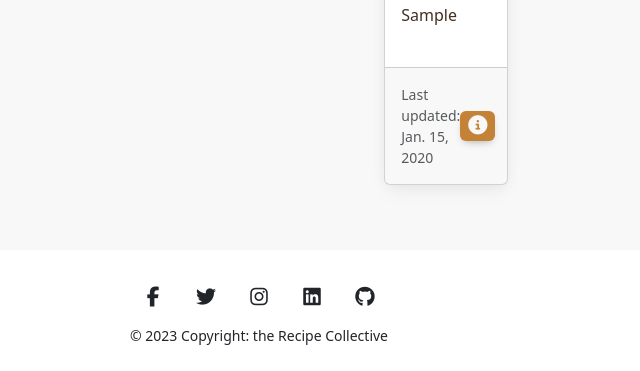
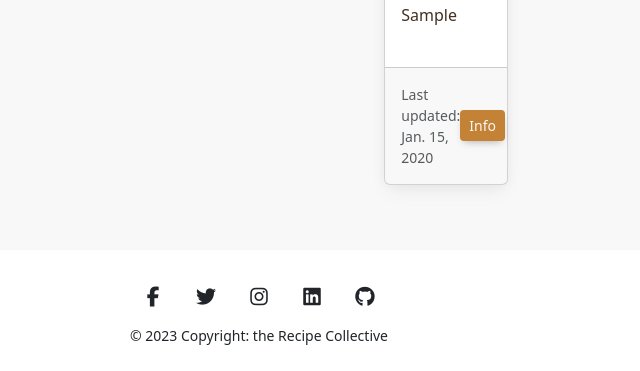
Before and after one commit to SandraBergstrom/theRecipeCollective, a Django app: page /home/ in a window 1280 px wide. Shown: the part 695-1066 px from the top of the page, without its empty margins (381-1021 px from the left). Run offline with Django 3.2, Linux system fonts and the light colour scheme; tables that the repository leaves empty hold one stand-in row (values such as "Sample post"); some libraries are stand-ins or nearby versions.

Commit message:
Change style info button

```diff
--- a/cookbook/templates/cookbook/home.html
+++ b/cookbook/templates/cookbook/home.html
@@ -29,7 +29,7 @@
                 </div>
                 <div class="card-footer d-flex justify-content-between align-items-center pt-3 pb-3">
                     <small class="text-muted">Last updated: {{ recipe.date_updated }}</small>
-                    <a href="{% url 'recipe-detail' recipe.id %}" class="btn btn-custom-primary info-btn"><i class="fas fa-info-circle"></i></a>
+                    <a href="{% url 'recipe-detail' recipe.id %}" class="btn btn-custom-primary info-btn btn-sm">Info</a>
                 </div>
             </div>
         </div>
--- a/static/cookbook/css/style.css
+++ b/static/cookbook/css/style.css
@@ -127,15 +127,10 @@ a {
 }
 
 .info-btn {
-    height: 30px;
-    width: 35px;
     display: flex;
     align-items: center;
     justify-content: center;
-}
-
-.info-btn i {
-    font-size: 1.2rem;
+    text-transform: capitalize;
 }
 
 /* ALL PAGES */
--- a/users/templates/users/favorites.html
+++ b/users/templates/users/favorites.html
@@ -33,7 +33,7 @@
                 </div>
                 <div class="card-footer d-flex justify-content-between align-items-center pt-3 pb-3">
                     <small class="text-muted">Last updated: {{ recipe.date_updated }}</small>
-                    <a href="{% url 'recipe-detail' recipe.id %}" class="btn btn-custom-primary info-btn"><i class="fas fa-info-circle"></i></a>
+                    <a href="{% url 'recipe-detail' recipe.id %}" class="btn btn-custom-primary info-btn btn-sm">Info</a>
                 </div>
             </div>
         </div>
--- a/users/templates/users/myrecipes.html
+++ b/users/templates/users/myrecipes.html
@@ -32,7 +32,7 @@
                     </div>
                     <div class="card-footer d-flex justify-content-between align-items-center pt-3 pb-3">
                         <small class="text-muted">Last updated: {{ recipe.date_updated }}</small>
-                        <a href="{% url 'recipe-detail' recipe.id %}" class="btn btn-custom-primary info-btn"><i class="fas fa-info-circle"></i></a>
+                        <a href="{% url 'recipe-detail' recipe.id %}" class="btn btn-custom-primary info-btn btn-sm">Info</a>
                     </div>
                 </div>
             </div>
```
